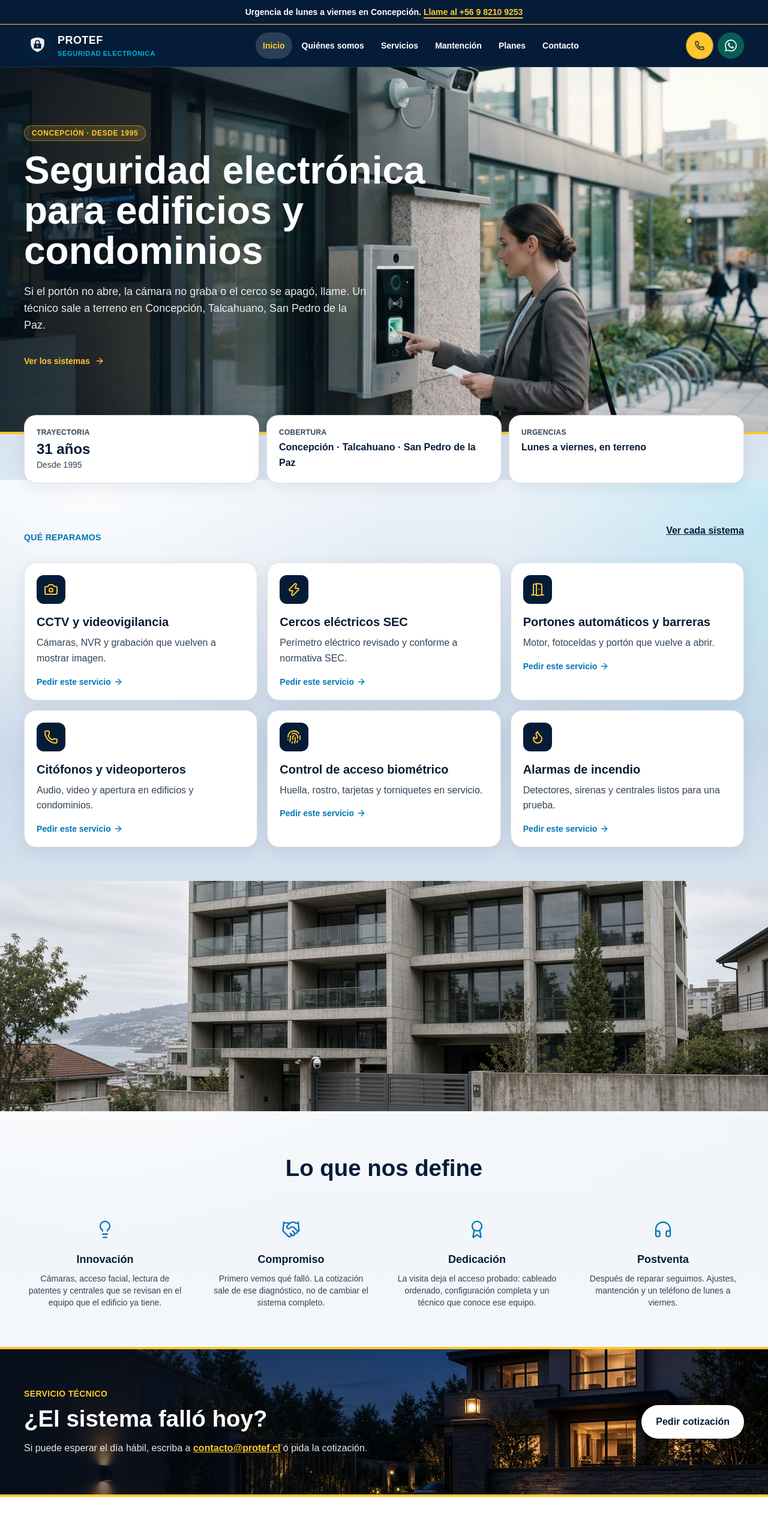
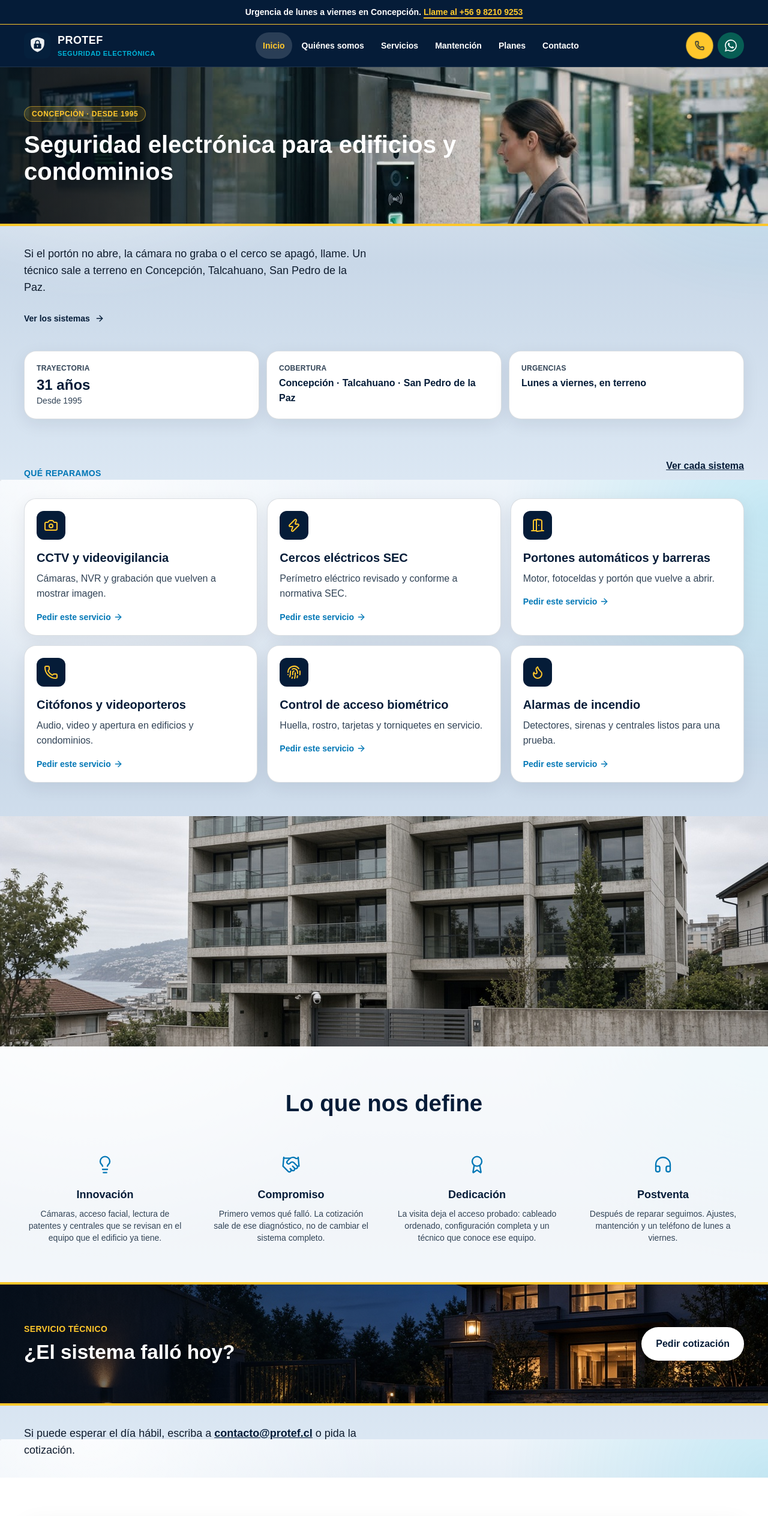
Before and after one commit to darkyuyo/protef, a Next.js app: page / in a window 1280 px wide. Shown: the top 2528 px of the page at 60% size. Built offline with nearby package versions, Linux system fonts and the light colour scheme; a web font is replaced by a local one.

Commit message:
Refactor layout across multiple pages to improve visual consistency by adjusting margin and padding classes. Update text styles for better readability and enhance user engagement with clearer content presentation.

```diff
--- a/src/app/contacto/page.tsx
+++ b/src/app/contacto/page.tsx
@@ -21,7 +21,7 @@ export default function ContactoPage() {
         title="Hablemos de la reparación o de la cotización"
         lead="La llamada es el camino más rápido. WhatsApp es el segundo. El formulario queda para dejar el nombre del edificio y el rubro."
       />
-      <div className="container-protef relative z-10 -mt-8 grid gap-6 pb-10 lg:grid-cols-[0.8fr_1.2fr]">
+      <div className="container-protef mt-8 grid gap-6 pb-10 lg:grid-cols-[0.8fr_1.2fr]">
         <aside className="card h-fit p-6">
           <h2 className="text-xl font-extrabold text-nav">Datos de contacto</h2>
           <ul className="mt-4 grid gap-3 text-sm">
--- a/src/app/mantencion/page.tsx
+++ b/src/app/mantencion/page.tsx
@@ -22,7 +22,7 @@ export default function MantencionPage() {
         title="Mantención preventiva de seguridad electrónica en Concepción"
         lead="Visitas programadas, diagnóstico en terreno e informes para que el edificio mantenga CCTV, cercos, portones, citofonía, accesos y alarmas sin sorpresas."
       />
-      <div className="container-protef relative z-10 -mt-8 grid min-w-0 gap-8 pb-10">
+      <div className="container-protef mt-8 grid min-w-0 gap-8 pb-10">
         <section className="grid min-w-0 gap-3 sm:grid-cols-3">
           <p className="card p-4 font-bold">6 rubros en la misma visita, si el recinto los tiene</p>
           <p className="card p-4 font-bold">Cercos revisados conforme a normativa SEC</p>
--- a/src/app/nosotros/page.tsx
+++ b/src/app/nosotros/page.tsx
@@ -34,7 +34,7 @@ export default function NosotrosPage() {
         title="Integradores de seguridad electrónica en Concepción"
         lead={`Desde ${site.foundingYear} proyectamos, instalamos y damos soporte a videovigilancia, accesos controlados, facial, huella y con tarjetas de proximidad, citofonía, protección perimetral y señales débiles para el sector inmobiliario e industrial del Biobío.`}
       />
-      <div className="container-protef relative z-10 -mt-8">
+      <div className="container-protef mt-8">
         <section className="grid gap-4 md:grid-cols-3">
           <article className="card p-5">
             <p className="text-3xl font-extrabold text-nav">
--- a/src/app/not-found.tsx
+++ b/src/app/not-found.tsx
@@ -23,7 +23,7 @@ export default function NotFound() {
         title="No encontramos esa página"
         lead="El enlace puede ser de una pestaña antigua del sitio. Estos son los servicios con dirección propia."
       />
-    <div className="container-protef relative z-10 -mt-8 pb-16">
+    <div className="container-protef mt-8 pb-16">
       <div className="card p-6">
       <ul className="grid gap-2">
         {services.map((service) => (
--- a/src/app/page.tsx
+++ b/src/app/page.tsx
@@ -74,28 +74,31 @@ export default function HomePage() {
               "linear-gradient(90deg, rgba(5, 16, 28, 0.72) 0%, rgba(5, 16, 28, 0.28) 36%, rgba(0, 0, 0, 0) 62%)",
           }}
         />
-        <div className="container-protef relative py-16 md:py-24">
-          <p className="hero-item inline-flex rounded-full border border-gold/50 bg-gold/15 px-3 py-1 text-xs font-extrabold tracking-wider text-gold uppercase">
+        <div className="container-protef relative py-12 md:py-16">
+          <p className="hero-item inline-flex w-fit rounded-full border border-gold/50 bg-gold/15 px-3 py-1 text-xs font-extrabold tracking-wider text-gold uppercase">
             Concepción · desde {site.foundingYear}
           </p>
-          <h1 className="hero-item hero-d1 mt-4 max-w-3xl text-[clamp(2.2rem,5.4vw,4rem)] leading-[1.05] font-extrabold">
+          <h1 className="hero-item hero-d1 mt-4 max-w-3xl text-[clamp(1.65rem,3.2vw,2.5rem)] leading-[1.12] font-extrabold">
             Seguridad electrónica para edificios y condominios
           </h1>
-          <p className="hero-item hero-d2 mt-5 max-w-xl text-lg text-white/90">
+        </div>
+      </section>
+
+      <section className="container-protef pt-8">
+        <p className="max-w-xl text-lg">
           Si el portón no abre, la cámara no graba o el cerco se apagó, llame. Un técnico sale a
           terreno en {site.communes.join(", ")}.
         </p>
         <Link
           href="/servicios"
-            className="hero-item hero-d3 mt-6 inline-flex min-h-11 items-center gap-2 text-sm font-bold text-gold"
+          className="mt-4 inline-flex min-h-11 items-center gap-2 text-sm font-bold text-nav"
         >
           Ver los sistemas
           <ArrowRight className="h-4 w-4" aria-hidden="true" />
         </Link>
-        </div>
       </section>
 
-      <section className="container-protef relative z-10 -mt-8">
+      <section className="container-protef mt-8">
         <dl className="grid gap-3 sm:grid-cols-3">
           <div className="card p-5">
             <dt className="text-xs font-bold tracking-wide text-muted uppercase">Trayectoria</dt>
@@ -198,21 +201,14 @@ export default function HomePage() {
           className="object-cover"
         />
         <div className="hero-veil absolute inset-0" />
-        <div className="container-protef relative grid items-center gap-6 py-16 md:grid-cols-[1.15fr_.85fr]">
+        <div className="container-protef relative grid items-center gap-6 py-14 md:grid-cols-[1.15fr_.85fr] md:py-16">
           <div>
             <p className="text-sm font-extrabold tracking-wide text-gold uppercase">
               Servicio técnico
             </p>
-            <h2 className="mt-2 text-[clamp(1.8rem,3vw,2.6rem)] leading-tight font-extrabold">
+            <h2 className="mt-2 text-[clamp(1.5rem,2.6vw,2.15rem)] leading-tight font-extrabold">
               ¿El sistema falló hoy?
             </h2>
-            <p className="mt-3 max-w-xl text-white/90">
-              Si puede esperar el día hábil, escriba a{" "}
-              <a className="font-bold text-gold underline" href={`mailto:${site.email}`}>
-                {site.email}
-              </a>{" "}
-              o pida la cotización.
-            </p>
           </div>
           <div className="flex flex-wrap gap-3 md:justify-end">
             <Link
@@ -223,6 +219,16 @@ export default function HomePage() {
             </Link>
           </div>
         </div>
+      </section>
+
+      <section className="container-protef py-8">
+        <p className="max-w-xl text-lg">
+          Si puede esperar el día hábil, escriba a{" "}
+          <a className="font-bold text-nav underline" href={`mailto:${site.email}`}>
+            {site.email}
+          </a>{" "}
+          o pida la cotización.
+        </p>
       </section>
 
       <section className="bg-white" aria-labelledby="mantencion-titulo">
--- a/src/app/planes/page.tsx
+++ b/src/app/planes/page.tsx
@@ -22,7 +22,7 @@ export default function PlanesPage() {
         title="Planes de mantención preventiva en Concepción"
         lead="Valores referenciales según el tamaño de la infraestructura. Todos más IVA. La urgencia suelta no usa esta tabla: se cotiza aparte."
       />
-      <div className="container-protef relative z-10 -mt-8 pb-10">
+      <div className="container-protef mt-8 pb-10">
         <div className="grid gap-4 lg:grid-cols-4">
           {plans.map((plan, index) => (
             <Reveal key={plan.id} delay={index * 0.08}>
--- a/src/app/privacidad/page.tsx
+++ b/src/app/privacidad/page.tsx
@@ -18,7 +18,7 @@ export default function PrivacidadPage() {
         title="Privacidad y datos personales"
         lead="Qué datos pide este sitio, para qué se usan y cómo pedir que se corrijan o eliminen."
       />
-      <div className="container-protef relative z-10 -mt-8 mb-12 grid max-w-3xl gap-5 rounded-[20px] bg-white p-6 text-muted shadow-[0_16px_40px_rgba(5,28,56,.08)] md:p-8">
+      <div className="container-protef mt-8 mb-12 grid max-w-3xl gap-5 rounded-[20px] bg-white p-6 text-muted shadow-[0_16px_40px_rgba(5,28,56,.08)] md:p-8">
         <section>
           <h2 className="text-xl font-extrabold text-nav">Responsable</h2>
           <p className="mt-2">
--- a/src/app/servicios/page.tsx
+++ b/src/app/servicios/page.tsx
@@ -32,7 +32,7 @@ export default function ServiciosPage() {
           { name: "Servicios", path: "/servicios" },
         ]}
       />
-      <section className="container-protef relative z-10 -mt-8 pb-12" aria-labelledby="rubros-titulo">
+      <section className="container-protef mt-8 pb-12" aria-labelledby="rubros-titulo">
         <h2 id="rubros-titulo" className="sr-only">
           Sistemas en los que trabajamos
         </h2>
```
Also changed, not shown: src/components/LandingRubro.tsx (+12 -11 lines), src/components/PageIntro.tsx (+8 -4 lines). Lines whose indentation alone changed are shown as unchanged.
